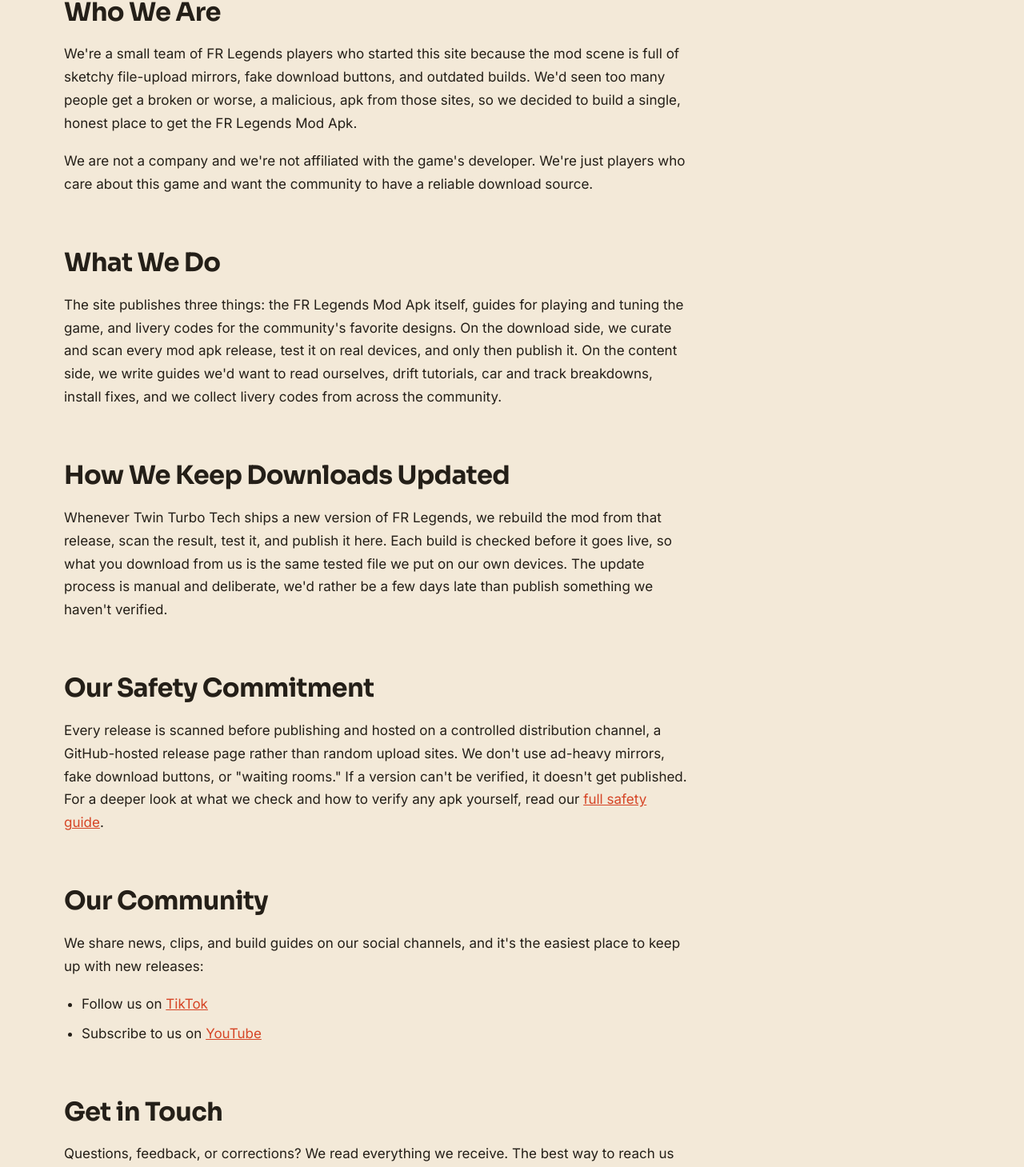
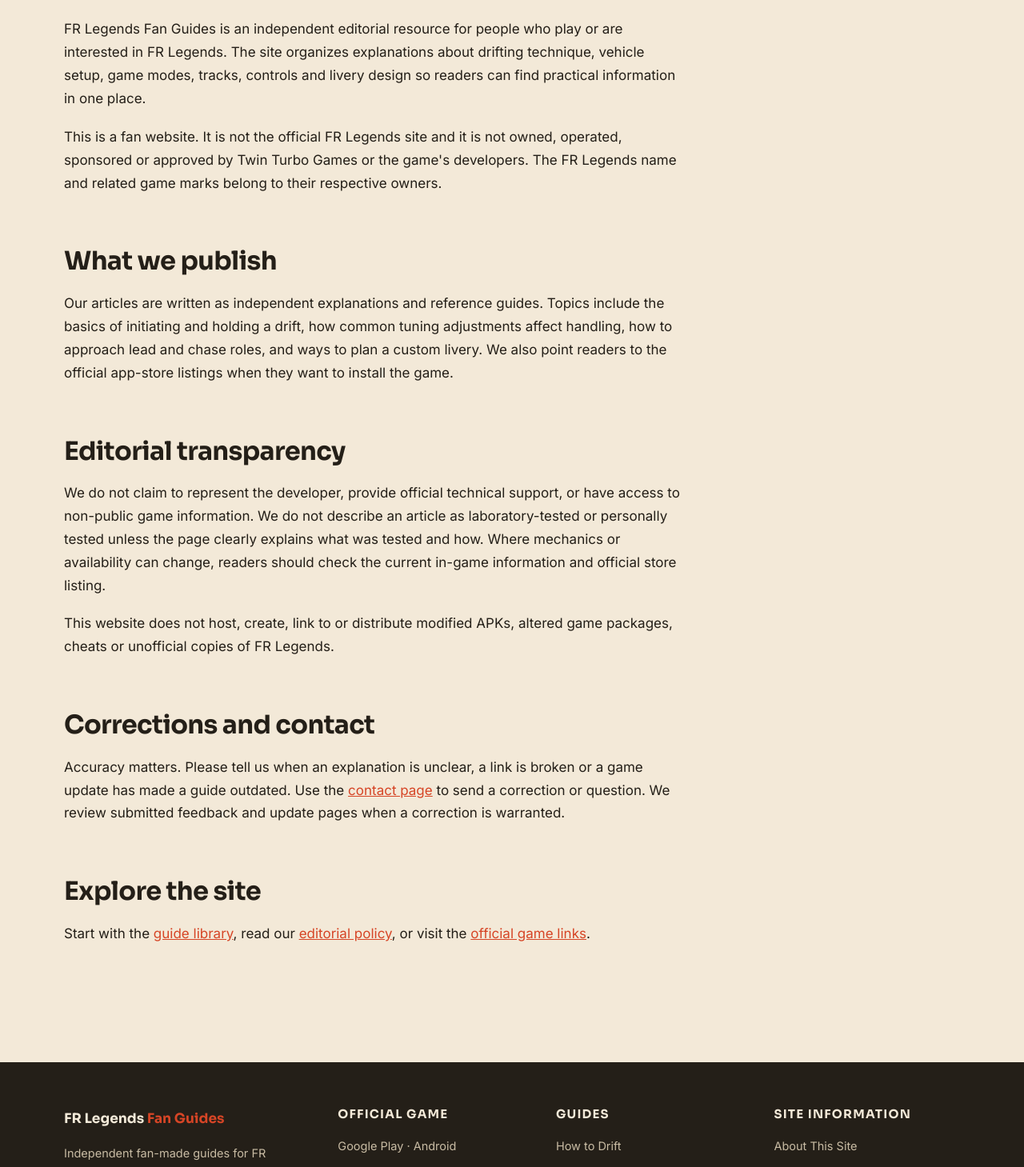
Before and after one commit to blog-id/frlegendsapk-nextjs, a Next.js app: page /about-us in a window 1280 px wide. Shown: the part 517-1976 px from the top of the page at 80% size. Built offline with nearby package versions, Linux system fonts and the light colour scheme.

Commit message:
Align app/about-us/page.tsx with independent fan-guide policy

```diff
--- a/app/about-us/page.tsx
+++ b/app/about-us/page.tsx
@@ -4,114 +4,25 @@ import LegalPage from "@/components/LegalPage";
 import { legalMetadata } from "@/lib/pages-meta";
 
 export const metadata: Metadata = legalMetadata("about-us");
-
-const LEDE =
-  "frlegendmodapk.com is a fan-run resource built by a small team of FR Legends players. Our mission is simple: safe FR Legends Mod Apk downloads, accurate guides, and honest content, nothing more, nothing less.";
+const LEDE = "An independent fan-made website publishing informational guides about the FR Legends mobile drifting game.";
 
 export default function AboutUsPage() {
   return (
-    <LegalPage
-      slug="about-us"
-      lede={LEDE}
-      metaLine="Last updated: <strong>August 16, 2026</strong>"
-    >
-      <section className="section">
-        <div className="container">
-          <div className="prose">
-            <h2>Who We Are</h2>
-            <p>
-              We&apos;re a small team of FR Legends players who started this
-              site because the mod scene is full of sketchy file-upload mirrors,
-              fake download buttons, and outdated builds. We&apos;d seen too
-              many people get a broken or worse, a malicious, apk from those
-              sites, so we decided to build a single, honest place to get the FR
-              Legends Mod Apk.
-            </p>
-            <p>
-              We are not a company and we&apos;re not affiliated with the
-              game&apos;s developer. We&apos;re just players who care about this
-              game and want the community to have a reliable download source.
-            </p>
-
-            <h2>What We Do</h2>
-            <p>
-              The site publishes three things: the FR Legends Mod Apk itself,
-              guides for playing and tuning the game, and livery codes for the
-              community&apos;s favorite designs. On the download side, we curate
-              and scan every mod apk release, test it on real devices, and only
-              then publish it. On the content side, we write guides we&apos;d
-              want to read ourselves, drift tutorials, car and track
-              breakdowns, install fixes, and we collect livery codes from across
-              the community.
-            </p>
-
-            <h2>How We Keep Downloads Updated</h2>
-            <p>
-              Whenever Twin Turbo Tech ships a new version of FR Legends, we
-              rebuild the mod from that release, scan the result, test it, and
-              publish it here. Each build is checked before it goes live, so
-              what you download from us is the same tested file we put on our
-              own devices. The update process is manual and deliberate,
-              we&apos;d rather be a few days late than publish something
-              we haven&apos;t verified.
-            </p>
-
-            <h2>Our Safety Commitment</h2>
-            <p>
-              Every release is scanned before publishing and hosted on a
-              controlled distribution channel, a GitHub-hosted release page
-              rather than random upload sites. We don&apos;t use ad-heavy
-              mirrors, fake download buttons, or &quot;waiting rooms.&quot; If a
-              version can&apos;t be verified, it doesn&apos;t get published. For
-              a deeper look at what we check and how to verify any apk yourself,
-              read our <Link href="/is-fr-legends-mod-apk-safe/">full safety guide</Link>.
-            </p>
-
-            <h2>Our Community</h2>
-            <p>
-              We share news, clips, and build guides on our social channels, and
-              it&apos;s the easiest place to keep up with new releases:
-            </p>
-            <ul>
-              <li>
-                Follow us on{" "}
-                <a
-                  href="https://www.tiktok.com/@frlegends467"
-                  target="_blank"
-                  rel="noopener noreferrer"
-                >
-                  TikTok
-                </a>
-              </li>
-              <li>
-                Subscribe to us on{" "}
-                <a
-                  href="https://www.youtube.com/@frlegends467"
-                  target="_blank"
-                  rel="noopener noreferrer"
-                >
-                  YouTube
-                </a>
-              </li>
-            </ul>
-
-            <h2>Get in Touch</h2>
-            <p>
-              Questions, feedback, or corrections? We read everything we
-              receive. The best way to reach us is the{" "}
-              <Link href="/contact-us/">contact page</Link>.
-            </p>
-
-            <h2>One Honest Note</h2>
-            <p>
-              FR Legends is developed by Twin Turbo Tech, and all game assets
-              belong to their respective owners. This site is an independent fan
-              resource, we are not affiliated with, endorsed by, or sponsored by
-              the developer, and we don&apos;t claim to be.
-            </p>
-          </div>
-        </div>
-      </section>
+    <LegalPage slug="about-us" lede={LEDE} metaLine="Last updated: <strong>November 23, 2026</strong>">
+      <section className="section"><div className="container"><div className="prose">
+        <h2>What this website is</h2>
+        <p>FR Legends Fan Guides is an independent editorial resource for people who play or are interested in FR Legends. The site organizes explanations about drifting technique, vehicle setup, game modes, tracks, controls and livery design so readers can find practical information in one place.</p>
+        <p>This is a fan website. It is not the official FR Legends site and it is not owned, operated, sponsored or approved by Twin Turbo Games or the game's developers. The FR Legends name and related game marks belong to their respective owners.</p>
+        <h2>What we publish</h2>
+        <p>Our articles are written as independent explanations and reference guides. Topics include the basics of initiating and holding a drift, how common tuning adjustments affect handling, how to approach lead and chase roles, and ways to plan a custom livery. We also point readers to the official app-store listings when they want to install the game.</p>
+        <h2>Editorial transparency</h2>
+        <p>We do not claim to represent the developer, provide official technical support, or have access to non-public game information. We do not describe an article as laboratory-tested or personally tested unless the page clearly explains what was tested and how. Where mechanics or availability can change, readers should check the current in-game information and official store listing.</p>
+        <p>This website does not host, create, link to or distribute modified APKs, altered game packages, cheats or unofficial copies of FR Legends.</p>
+        <h2>Corrections and contact</h2>
+        <p>Accuracy matters. Please tell us when an explanation is unclear, a link is broken or a game update has made a guide outdated. Use the <Link href="/contact-us/">contact page</Link> to send a correction or question. We review submitted feedback and update pages when a correction is warranted.</p>
+        <h2>Explore the site</h2>
+        <p>Start with the <Link href="/blog/">guide library</Link>, read our <Link href="/editorial-policy/">editorial policy</Link>, or visit the <Link href="/download/">official game links</Link>.</p>
+      </div></div></section>
     </LegalPage>
   );
 }
```
